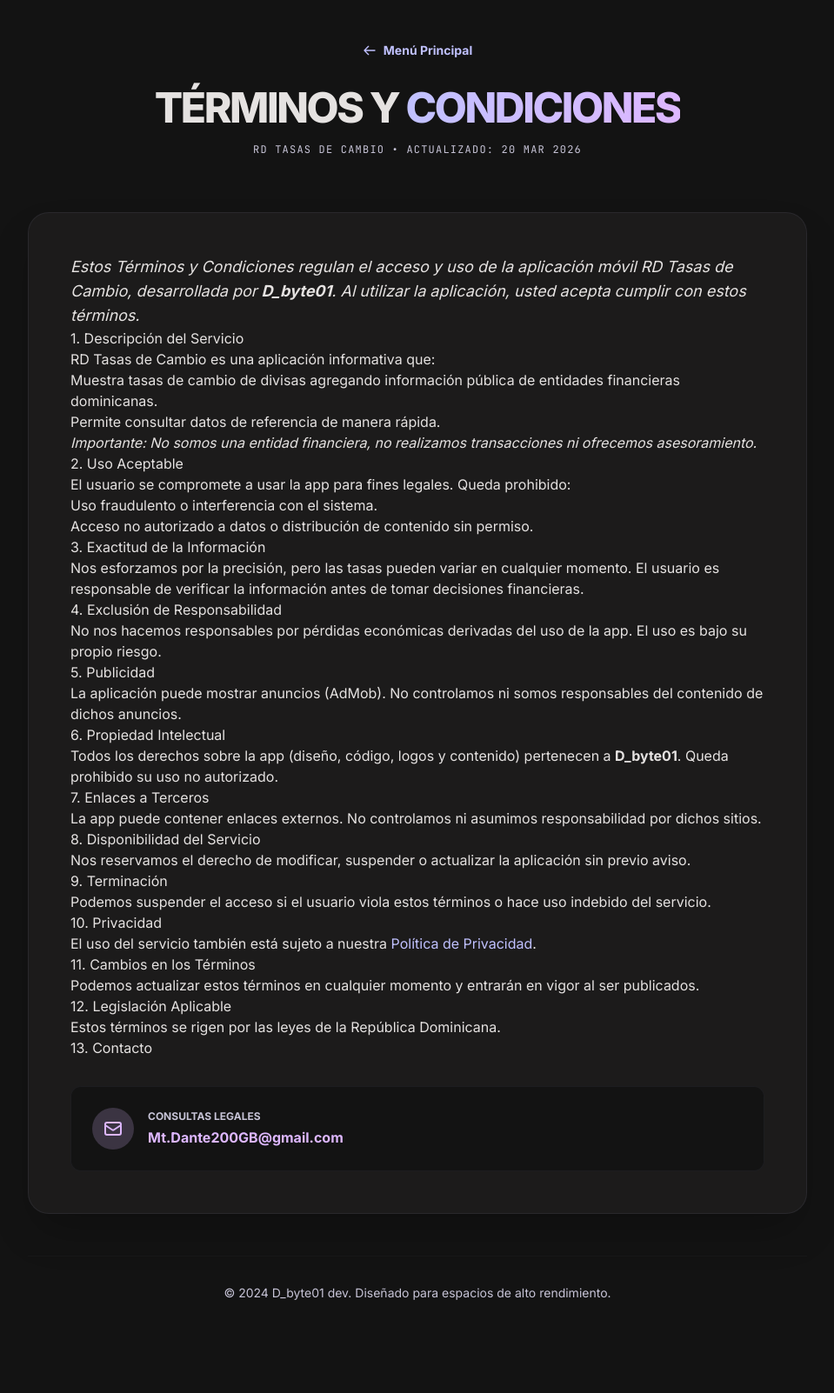
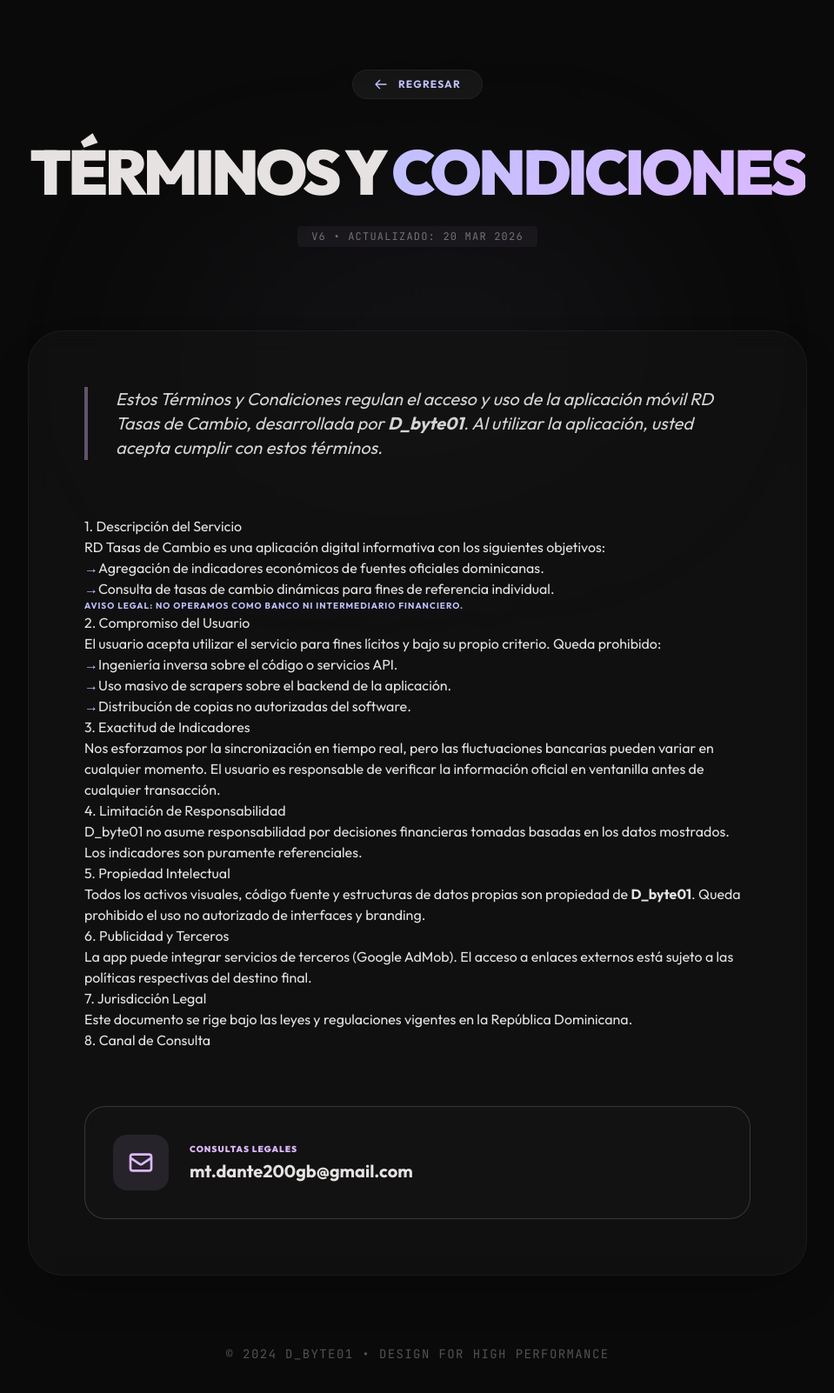
Before and after one commit to Dante150GB/legal, a plain HTML site: page terminos-condiciones.html in a window 1280 px wide. Shown: the whole page at 87% size, without its empty margins (160-1119 px from the left). Before the commit the page ends 1545 px from the top, so only its background shows below. Drawn offline with nearby package versions, Linux system fonts and the light colour scheme.

Commit message:
Mejora de diseño premium para documentos legales

```diff
--- a/terminos-condiciones.html
+++ b/terminos-condiciones.html
@@ -14,14 +14,11 @@
                     colors: {
                         "primary": "#c0c1ff",
                         "secondary": "#ddb7ff",
-                        "surface": "#131313",
-                        "surface-container": "#1c1b1b",
-                        "on-surface": "#e5e2e1",
-                        "on-surface-variant": "#c7c4d7",
-                        "outline-variant": "#464554",
+                        "surface": "#0a0a0a",
+                        "surface-container": "#141414",
                     },
                     fontFamily: {
-                        "sans": ["Inter", "sans-serif"],
+                        "sans": ["Outfit", "sans-serif"],
                         "mono": ["JetBrains Mono", "monospace"]
                     }
                 }
@@ -29,104 +26,107 @@
         }
     </script>
     <style>
-        @import url('https://fonts.googleapis.com/css2?family=Inter:wght@400;600;700;800&family=JetBrains+Mono&display=swap');
-        body { font-family: 'Inter', sans-serif; background-color: #131313; color: #e5e2e1; }
+        @import url('https://fonts.googleapis.com/css2?family=Outfit:wght@400;600;700;800;900&family=JetBrains+Mono&display=swap');
+        body { font-family: 'Outfit', sans-serif; background-color: #0a0a0a; color: #e5e2e1; }
         .text-gradient {
-            background: linear-gradient(to right, #c0c1ff, #ddb7ff);
+            background: linear-gradient(135deg, #c0c1ff 0%, #ddb7ff 100%);
             -webkit-background-clip: text;
             -webkit-text-fill-color: transparent;
         }
         .policy-container h2 {
-            @apply text-xl font-bold text-secondary mt-8 mb-4 border-l-4 border-secondary pl-4;
+            @apply text-2xl font-black text-secondary mt-12 mb-6 tracking-tight border-b border-secondary/10 pb-2 uppercase;
         }
         .policy-container p, .policy-container li {
-            @apply text-on-surface-variant leading-relaxed mb-4;
+            @apply text-neutral-400 leading-relaxed mb-6 text-base font-normal;
         }
         .policy-container ul {
-            @apply list-disc ml-6 mb-6;
+            @apply list-none ml-2 mb-8 space-y-4;
+        }
+        .policy-container li {
+            @apply flex gap-3;
+        }
+        .policy-container li::before {
+            content: "→";
+            color: #ddb7ff;
+            font-weight: bold;
+        }
+        .glass-card {
+            background: rgba(20, 20, 20, 0.6);
+            backdrop-filter: blur(12px);
+            border: 1px solid rgba(255, 255, 255, 0.05);
         }
     </style>
 </head>
-<body class="min-h-screen py-12 px-6 selection:bg-primary/30">
+<body class="min-h-screen py-20 px-6 selection:bg-primary/30 relative">
+    <!-- background accents -->
+    <div class="fixed top-0 left-0 w-full h-full pointer-events-none opacity-20 -z-10">
+        <div class="absolute top-1/4 right-1/4 w-96 h-96 bg-secondary/20 rounded-full blur-[120px]"></div>
+        <div class="absolute bottom-1/4 left-1/4 w-96 h-96 bg-primary/20 rounded-full blur-[120px]"></div>
+    </div>
 
     <div class="max-w-4xl mx-auto">
         <!-- Header -->
-        <header class="text-center mb-16">
-            <a href="index.html" class="inline-flex items-center gap-2 text-primary font-bold text-sm mb-8 hover:opacity-80 transition-opacity">
+        <header class="text-center mb-24">
+            <a href="index.html" class="inline-flex items-center gap-3 px-6 py-2 bg-white/5 rounded-full border border-white/5 text-primary font-bold text-xs uppercase tracking-widest mb-12 hover:bg-white/10 transition-all">
                 <svg xmlns="http://www.w3.org/2000/svg" class="h-4 w-4" fill="none" viewBox="0 0 24 24" stroke="currentColor"><path stroke-linecap="round" stroke-linejoin="round" stroke-width="2" d="M10 19l-7-7m0 0l7-7m-7 7h18" /></svg>
-                Menú Principal
+                Regresar
             </a>
-            <h1 class="text-4xl md:text-5xl font-black tracking-tighter uppercase mb-4">
+            <h1 class="text-5xl md:text-7xl font-black tracking-tighter uppercase mb-6">
                 Términos y <span class="text-gradient">Condiciones</span>
             </h1>
-            <p class="text-on-surface-variant font-mono text-xs uppercase tracking-widest">RD Tasas de Cambio • Actualizado: 20 Mar 2026</p>
+            <p class="text-neutral-500 font-mono text-xs uppercase tracking-widest bg-secondary/5 inline-block px-4 py-1 rounded">V6 • Actualizado: 20 Mar 2026</p>
         </header>
 
         <!-- Content Card -->
-        <div class="bg-surface-container p-8 md:p-12 rounded-3xl border border-outline-variant/30 shadow-2xl policy-container">
-            <p class="italic text-lg">Estos Términos y Condiciones regulan el acceso y uso de la aplicación móvil RD Tasas de Cambio, desarrollada por <strong>D_byte01</strong>. Al utilizar la aplicación, usted acepta cumplir con estos términos.</p>
+        <div class="glass-card p-10 md:p-16 rounded-[40px] shadow-2xl policy-container">
+            <p class="text-lg md:text-xl text-neutral-300 font-medium leading-relaxed italic border-l-4 border-secondary/40 pl-8 mb-16">Estos Términos y Condiciones regulan el acceso y uso de la aplicación móvil RD Tasas de Cambio, desarrollada por <strong>D_byte01</strong>. Al utilizar la aplicación, usted acepta cumplir con estos términos.</p>
 
             <h2>1. Descripción del Servicio</h2>
-            <p>RD Tasas de Cambio es una aplicación informativa que:</p>
+            <p>RD Tasas de Cambio es una aplicación digital informativa con los siguientes objetivos:</p>
             <ul>
-                <li>Muestra tasas de cambio de divisas agregando información pública de entidades financieras dominicanas.</li>
-                <li>Permite consultar datos de referencia de manera rápida.</li>
+                <li>Agregación de indicadores económicos de fuentes oficiales dominicanas.</li>
+                <li>Consulta de tasas de cambio dinámicas para fines de referencia individual.</li>
             </ul>
-            <p><em>Importante: No somos una entidad financiera, no realizamos transacciones ni ofrecemos asesoramiento.</em></p>
+            <p class="text-primary font-bold uppercase text-[10px] tracking-widest">Aviso Legal: No operamos como banco ni intermediario financiero.</p>
 
-            <h2>2. Uso Aceptable</h2>
-            <p>El usuario se compromete a usar la app para fines legales. Queda prohibido:</p>
+            <h2>2. Compromiso del Usuario</h2>
+            <p>El usuario acepta utilizar el servicio para fines lícitos y bajo su propio criterio. Queda prohibido:</p>
             <ul>
-                <li>Uso fraudulento o interferencia con el sistema.</li>
-                <li>Acceso no autorizado a datos o distribución de contenido sin permiso.</li>
+                <li>Ingeniería inversa sobre el código o servicios API.</li>
+                <li>Uso masivo de scrapers sobre el backend de la aplicación.</li>
+                <li>Distribución de copias no autorizadas del software.</li>
             </ul>
 
-            <h2>3. Exactitud de la Información</h2>
-            <p>Nos esforzamos por la precisión, pero las tasas pueden variar en cualquier momento. El usuario es responsable de verificar la información antes de tomar decisiones financieras.</p>
+            <h2>3. Exactitud de Indicadores</h2>
+            <p>Nos esforzamos por la sincronización en tiempo real, pero las fluctuaciones bancarias pueden variar en cualquier momento. El usuario es responsable de verificar la información oficial en ventanilla antes de cualquier transacción.</p>
 
-            <h2>4. Exclusión de Responsabilidad</h2>
-            <p>No nos hacemos responsables por pérdidas económicas derivadas del uso de la app. El uso es bajo su propio riesgo.</p>
+            <h2>4. Limitación de Responsabilidad</h2>
+            <p>D_byte01 no asume responsabilidad por decisiones financieras tomadas basadas en los datos mostrados. Los indicadores son puramente referenciales.</p>
 
-            <h2>5. Publicidad</h2>
-            <p>La aplicación puede mostrar anuncios (AdMob). No controlamos ni somos responsables del contenido de dichos anuncios.</p>
+            <h2>5. Propiedad Intelectual</h2>
+            <p>Todos los activos visuales, código fuente y estructuras de datos propias son propiedad de <strong>D_byte01</strong>. Queda prohibido el uso no autorizado de interfaces y branding.</p>
 
-            <h2>6. Propiedad Intelectual</h2>
-            <p>Todos los derechos sobre la app (diseño, código, logos y contenido) pertenecen a <strong>D_byte01</strong>. Queda prohibido su uso no autorizado.</p>
+            <h2>6. Publicidad y Terceros</h2>
+            <p>La app puede integrar servicios de terceros (Google AdMob). El acceso a enlaces externos está sujeto a las políticas respectivas del destino final.</p>
 
-            <h2>7. Enlaces a Terceros</h2>
-            <p>La app puede contener enlaces externos. No controlamos ni asumimos responsabilidad por dichos sitios.</p>
+            <h2>7. Jurisdicción Legal</h2>
+            <p>Este documento se rige bajo las leyes y regulaciones vigentes en la República Dominicana.</p>
 
-            <h2>8. Disponibilidad del Servicio</h2>
-            <p>Nos reservamos el derecho de modificar, suspender o actualizar la aplicación sin previo aviso.</p>
-
-            <h2>9. Terminación</h2>
-            <p>Podemos suspender el acceso si el usuario viola estos términos o hace uso indebido del servicio.</p>
-
-            <h2>10. Privacidad</h2>
-            <p>El uso del servicio también está sujeto a nuestra <a href="politica-privacidad.html" class="text-primary hover:underline">Política de Privacidad</a>.</p>
-
-            <h2>11. Cambios en los Términos</h2>
-            <p>Podemos actualizar estos términos en cualquier momento y entrarán en vigor al ser publicados.</p>
-
-            <h2>12. Legislación Aplicable</h2>
-            <p>Estos términos se rigen por las leyes de la República Dominicana.</p>
-
-            <h2>13. Contacto</h2>
-            <div class="bg-surface p-6 rounded-xl border border-outline-variant/20 mt-8 flex items-center gap-4">
-                <div class="w-12 h-12 rounded-full bg-secondary/20 flex items-center justify-center text-secondary">
-                    <svg xmlns="http://www.w3.org/2000/svg" class="h-6 w-6" fill="none" viewBox="0 0 24 24" stroke="currentColor"><path stroke-linecap="round" stroke-linejoin="round" stroke-width="2" d="M3 8l7.89 5.26a2 2 0 002.22 0L21 8M5 19h14a2 2 0 002-2V7a2 2 0 00-2-2H5a2 2 0 00-2 2v10a2 2 0 002 2z" /></svg>
+            <h2>8. Canal de Consulta</h2>
+            <div class="glass-card p-8 rounded-3xl mt-16 flex items-center gap-6 border border-secondary/20">
+                <div class="w-16 h-16 rounded-2xl bg-secondary/10 flex items-center justify-center text-secondary group transition-transform">
+                    <svg xmlns="http://www.w3.org/2000/svg" class="h-8 w-8" fill="none" viewBox="0 0 24 24" stroke="currentColor"><path stroke-linecap="round" stroke-linejoin="round" stroke-width="2" d="M3 8l7.89 5.26a2 2 0 002.22 0L21 8M5 19h14a2 2 0 002-2V7a2 2 0 00-2-2H5a2 2 0 00-2 2v10a2 2 0 002 2z" /></svg>
                 </div>
                 <div>
-                    <p class="text-xs uppercase font-bold text-on-surface-variant mb-1">Consultas Legales</p>
-                    <a href="mailto:Mt.Dante200GB@gmail.com" class="text-secondary font-bold hover:underline">Mt.Dante200GB@gmail.com</a>
+                    <p class="text-[10px] uppercase font-black text-secondary tracking-widest mb-1">Consultas Legales</p>
+                    <a href="mailto:mt.dante200gb@gmail.com" class="text-xl font-bold hover:text-secondary transition-colors">mt.dante200gb@gmail.com</a>
                 </div>
             </div>
         </div>
 
-        <footer class="mt-12 text-center text-on-surface-variant text-sm border-t border-outline-variant/10 pt-8">
-            &copy; 2024 D_byte01 dev. Diseñado para espacios de alto rendimiento.
+        <footer class="mt-20 text-center text-neutral-600 text-sm font-mono tracking-widest">
+            &copy; 2024 D_BYTE01 • DESIGN FOR HIGH PERFORMANCE
         </footer>
     </div>
-
 </body>
 </html>
```
Also changed, not shown: index.html (+56 -25 lines), politica-privacidad.html (+69 -64 lines).
